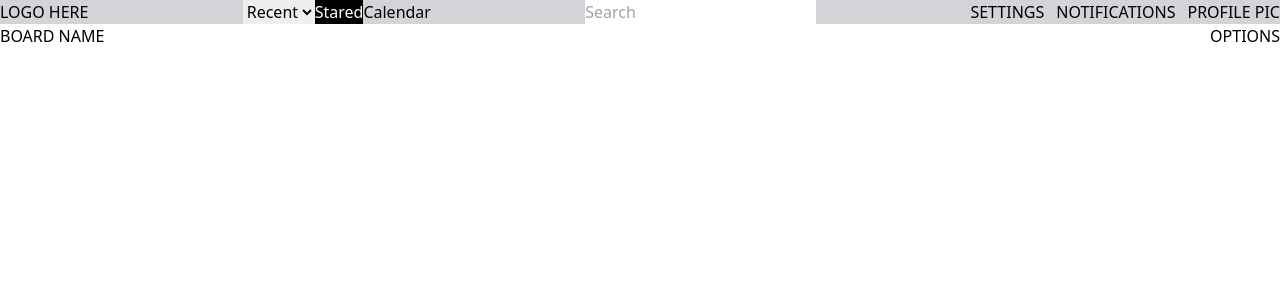
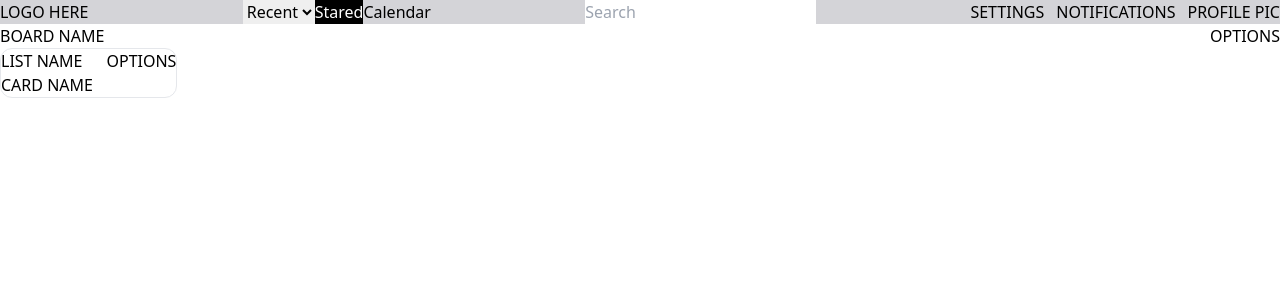
Before and after one commit to BryceRichey/flocus, a Next.js app in the folder client/: page /board in a window 1280 px wide. Shown: the top 300 px of the page. Built offline with nearby package versions, Linux system fonts and the light colour scheme.

Commit message:
Created a basic list

```diff
--- a/client/public/output.css
+++ b/client/public/output.css
@@ -672,6 +672,10 @@ video {
   margin-right: 1rem;
 }
 
+.mr-6 {
+  margin-right: 1.5rem;
+}
+
 .mt-32 {
   margin-top: 8rem;
 }
@@ -738,6 +742,10 @@ video {
 
 .w-\[88px\] {
   width: 88px;
+}
+
+.w-fit {
+  width: fit-content;
 }
 
 .w-screen {
--- a/client/src/app/board/page.jsx
+++ b/client/src/app/board/page.jsx
@@ -1,14 +1,19 @@
+import List from "../../components/boards/List";
+
 export const metadata = {
     title: "Boards Page",
 }
 
 export default function Page() {
     return (
-        <div>
-            <div className="flex place-content-between">
-                <h1>BOARD NAME</h1>
-                <button>OPTIONS</button>
+        <>
+            <div>
+                <div className="flex place-content-between">
+                    <h1>BOARD NAME</h1>
+                    <button>OPTIONS</button>
+                </div>
             </div>
-        </div>
+            <List />
+        </>
     );
 }
--- /dev/null
+++ b/client/src/components/boards/List.jsx
@@ -0,0 +1,13 @@
+export default function List() {
+    return (
+        <div className="border rounded-xl w-fit">
+            <div className="flex">
+                <p className="mr-6">LIST NAME</p>
+                <button>OPTIONS</button>
+            </div>
+            <div>
+                <p>CARD NAME</p>
+            </div>
+        </div>
+    );
+}
--- a/client/src/input.css
+++ b/client/src/input.css
@@ -26,6 +26,8 @@
     .bodySub2 {
         @apply text-xs font-medium
     }
+
+
 
 
     /* Dark Mode Background Colors */
```
